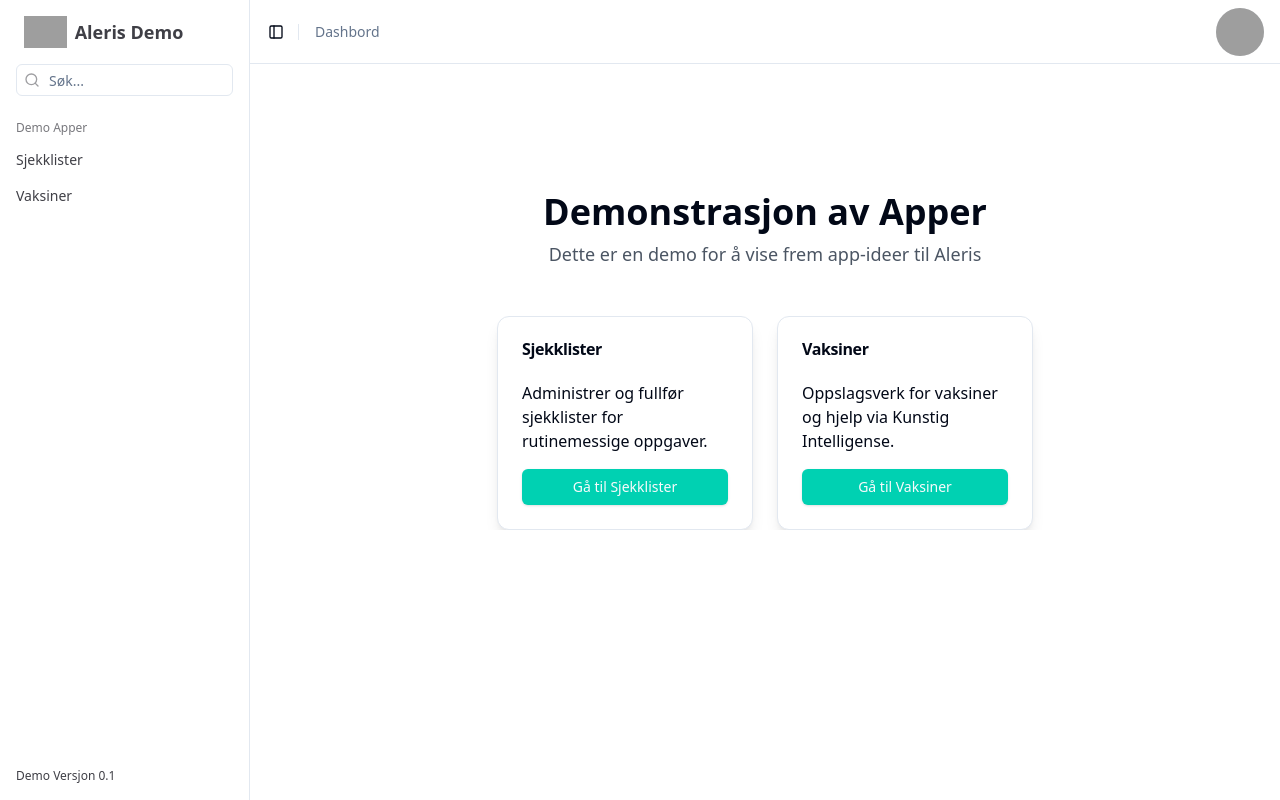
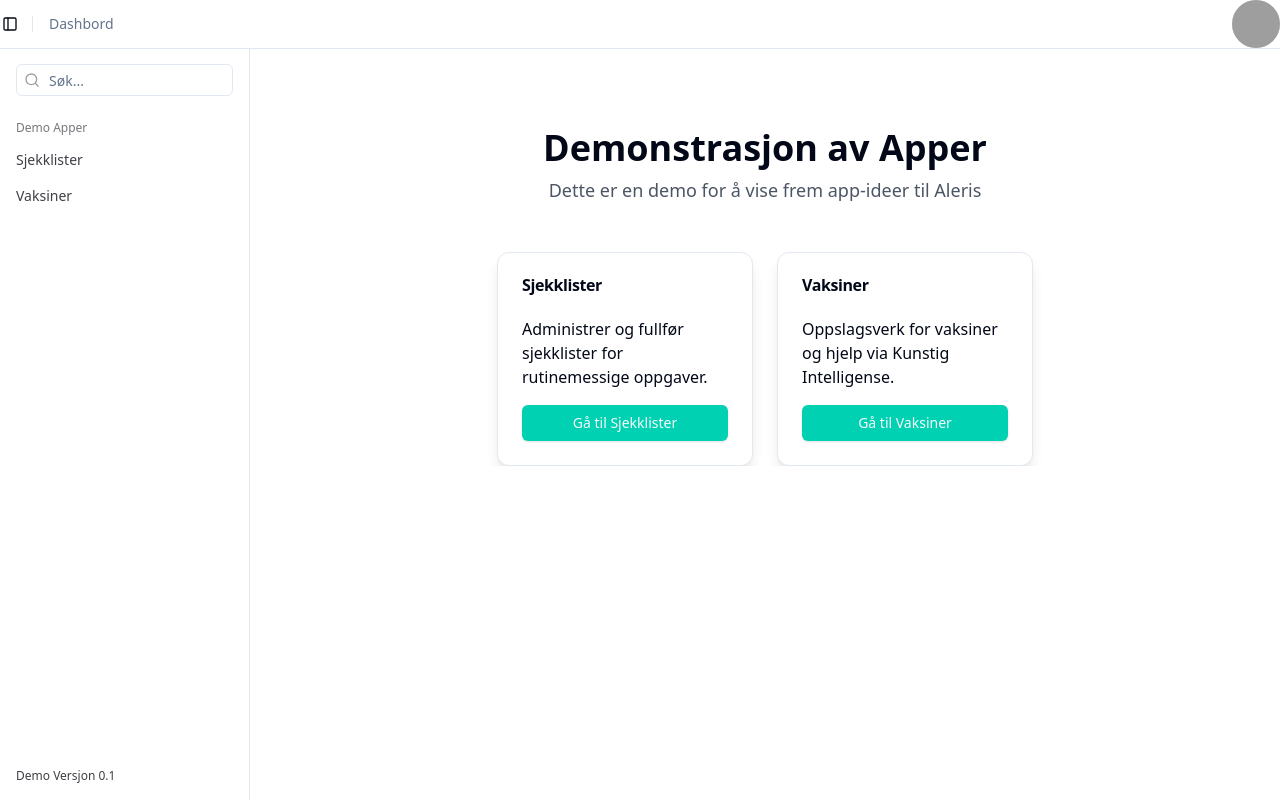
Before and after one commit to AndromedaX684/aleris-demo, a React (Vite) app: page /hjem in a window 1280 px wide. Built offline with nearby package versions, Linux system fonts and the light colour scheme; grey boxes are pictures that could not be loaded.

Commit message:
testing fixed header on home page

```diff
--- a/src/layouts/HomeLayout.tsx
+++ b/src/layouts/HomeLayout.tsx
@@ -19,7 +19,7 @@
 		<SidebarProvider>
 			<HomeSidebar />
 			<SidebarInset>
-				<header className="flex h-16 shrink-0 items-center gap-2 border-b px-4 sticky top-0 z-10 bg-inherit">
+				<header className="bg-background fixed inset-x-0 top-0 isolate z-10 flex shrink-0 items-center gap-2 border-b">
 					<SidebarTrigger className="-ml-1" />
 					<Separator orientation="vertical" className="mr-2 h-4" />
 					<Breadcrumb>
```
